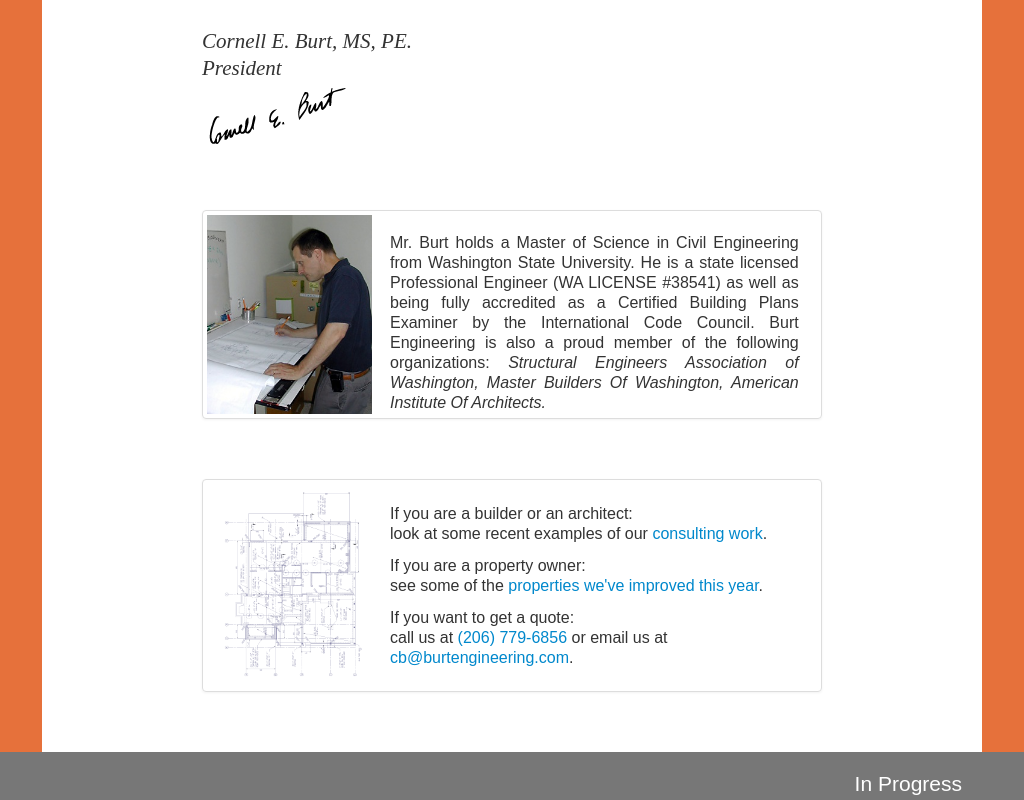
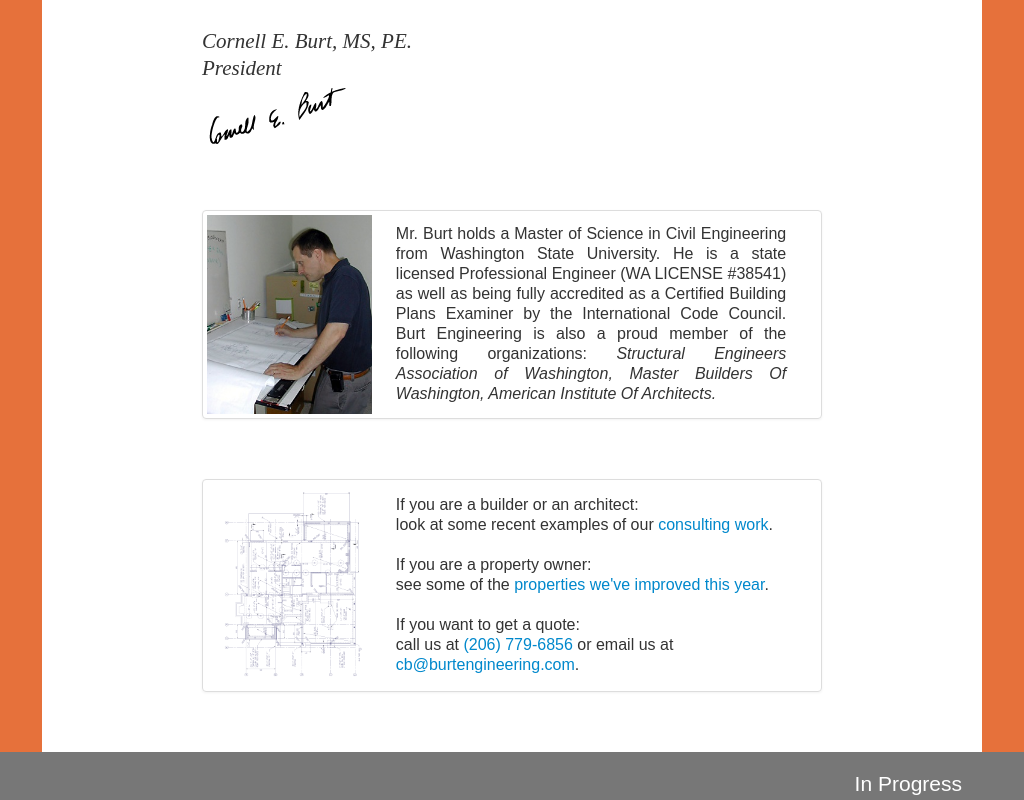
Before and after one commit to oburt/oburt-personal, a PHP site: page /burt-engineering/index.php in a window 1024 px wide. Shown: the part 683-1483 px from the top of the page. Run offline with PHP 8.4, Linux system fonts and the light colour scheme; some libraries are stand-ins or nearby versions.

Commit message:
index page info boxes use vertical-align and inline-blocks to center vertically and wrap. also, phone and portrait tablet responsive done

```diff
--- a/www/burt-engineering/css/style.css
+++ b/www/burt-engineering/css/style.css
@@ -85,14 +85,17 @@ section {
 	text-align: justify;
 }
 .be-index-photo img, .be-index-closer img {
+	display: inline-block;
+	vertical-align: middle;
 	width: 27%;
 }
 .be-index-photo p, .be-index-closer p {
+	display: inline-block;
+	vertical-align: middle;
 	font-size: 16px;
 	line-height: 22px;
-	margin: 54px 3%;
-	width: 67%;
-	float: right;
+	margin: 0 0 0 3%;
+	width: 64%;
 }
 .be-index-closer {
 	margin-top: 60px;
@@ -101,9 +104,6 @@ section {
 .be-index-closer p {
 	margin-top: 10px;
 	margin-bottom: 10px;
-}
-.be-index-closer p:first-child {
-	margin-top: 40px;
 }
 
 .be-sidebar {
@@ -207,16 +207,6 @@ section.closer p {
 @media (min-width: 980px) and (max-width: 1199px) {
 	.be-index-photo p, .be-index-closer p {
 		line-height: 20px;
-		margin: 6px 3%;
-	}
-	.be-index-photo p {
-		margin-top: 18px;
-	}
-	.be-index-closer p:first-child {
-		margin-top: 20px;
-	}
-	.be-index-closer p:last-child {
-		margin-bottom: 14px;
 	}
 	.be-banner-owners p, .be-banner-builders p {
 		margin-top: 30px;
@@ -247,12 +237,8 @@ section.closer p {
 		line-height: 24px
 	}
 	.be-index-photo p, .be-index-closer p {
-		margin: 4px 3%;
 		font-size: 12px;
 		line-height: 16px;
-	}
-	.be-index-photo p:first-child, .be-index-closer p:first-child {
-		margin-top: 12px;
 	}
 	.be-banner-owners p, .be-banner-builders p {
 		margin-top: 38px;
@@ -291,12 +277,8 @@ section.closer p {
 		padding-bottom: 10px;
 	}
 	.be-index-photo p, .be-index-closer p {
-		margin: 4px 3%;
-		font-size: 11px;
-		line-height: 14px;
-	}
-	.be-index-photo p:first-child, .be-index-closer p:first-child {
-		margin-top: 0;
+		font-size: 12px;
+		line-height: 16px;
 	}
 	.be-banner-owners p, .be-banner-builders p {
 		margin: 0;
@@ -316,5 +298,8 @@ section.closer p {
 }
 
 @media (max-width: 480px) {
-
+	.be-index-photo p, .be-index-closer p {
+		font-size: 11px;
+		line-height: 14px;
+	}
 }
--- a/www/burt-engineering/index.php
+++ b/www/burt-engineering/index.php
@@ -28,25 +28,25 @@
 			<div class="row">
 				<div class="span8 offset2">
 					<div class="be-index-photo thumbnail">
+						<img src="img/cb_deskside-274x331.jpg" />
 						<p>Mr. Burt holds a Master of Science in Civil Engineering from Washington State University. He is a state licensed Professional Engineer (WA LICENSE #38541) as well as being fully accredited as a Certified Building Plans Examiner by the International Code Council. Burt Engineering is also a proud member of the following organizations: <em>Structural Engineers Association of Washington, Master Builders Of Washington, American Institute Of Architects.</em>
 						</p>
-						<img src="img/cb_deskside-274x331.jpg" />
 					</div>
 				</div>
 			</div>
 			<div class="row be-index-closer">
 				<div class="span8 offset2">
 					<div class="thumbnail">
+						<img src="img/bg-small-260x320.png" />
 						<p>
 							If you are a builder or an architect:</br>look at some recent examples of our <a href="builders.php">consulting work</a>.
-						</p>
-						<p>
+						<br />
+						<br />
 							If you are a property owner:</br>see some of the  <a href="owners.php">properties we've improved this year</a>.
-						</p>
-						<p>
+						<br />
+						<br />
 							If you want to get a quote:</br>call us at <a href="tel:1-206-779-6856">(206) 779-6856</a> or email us at <a href="mailto:cb@burtengineering.com">cb@burtengineering.com</a>.
 						</p>
-						<img src="img/bg-small-260x320.png" />
 					</div>
 				</div>
 			</div>
```
